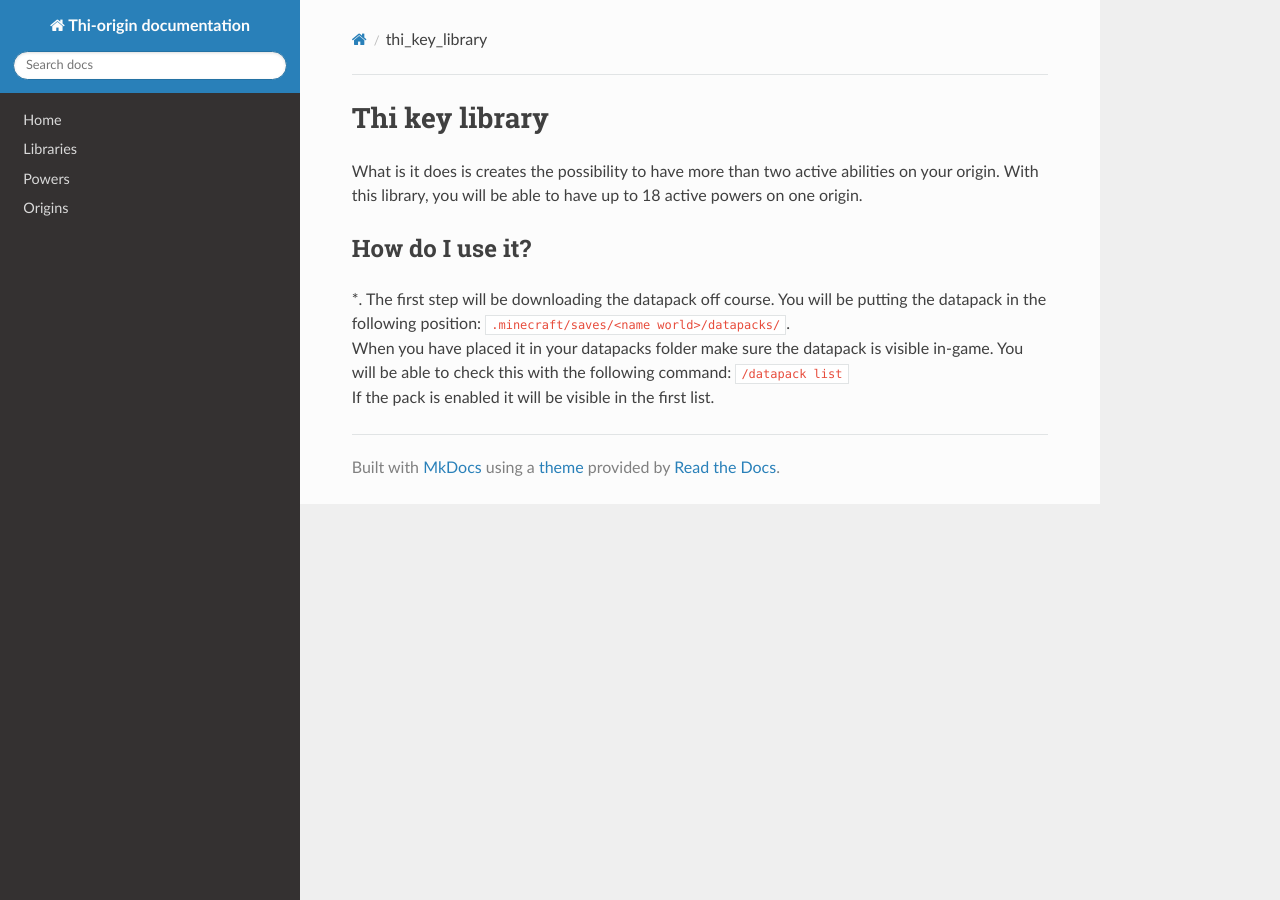
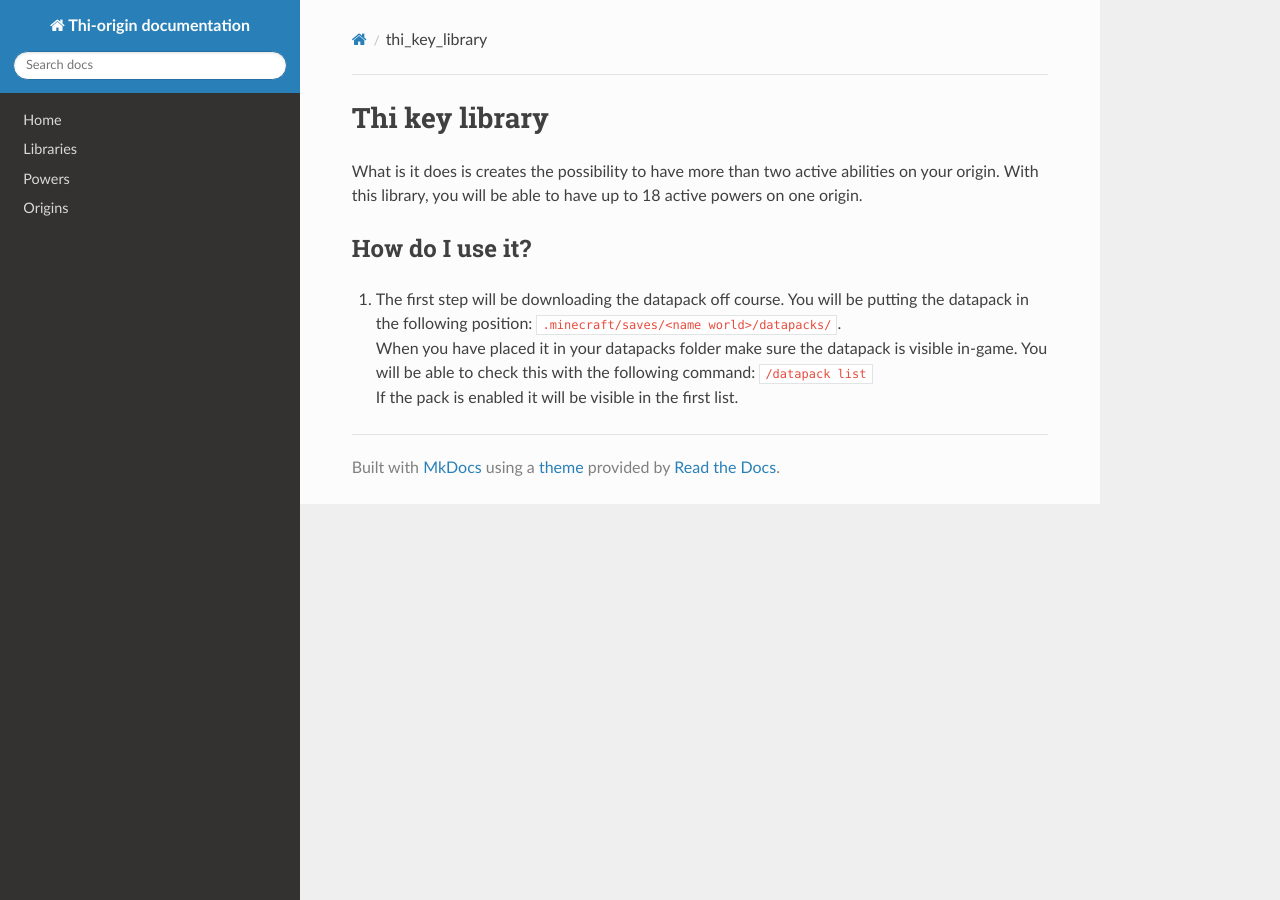
Before and after one commit to MisionThi/thi-origins-stuff, an MkDocs documentation site: the page built from docs/thi_key_library.md, in a window 1280 px wide. Built offline with MkDocs 1.6.1, drawn with Linux system fonts in a browser that asks for light colours; nearby versions of some CDN libraries; part of the change alters nothing that is shown.

```diff
--- a/docs/thi_key_library.md
+++ b/docs/thi_key_library.md
@@ -10,7 +10,7 @@ With this library, you will be able to have up to 18 active powers on one origin
 
 ## How do I use it?
 
-*. The first step will be downloading the datapack off course. You will be putting the datapack in the following position:
+1. The first step will be downloading the datapack off course. You will be putting the datapack in the following position:
 `.minecraft/saves/<name world>/datapacks/`. <br />
 When you have placed it in your datapacks folder make sure the datapack is visible in-game.
 You will be able to check this with the following command: `/datapack list` <br />
```
